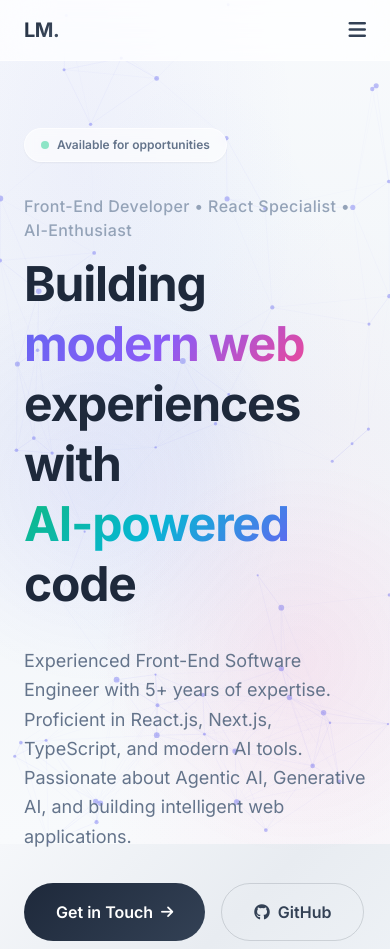
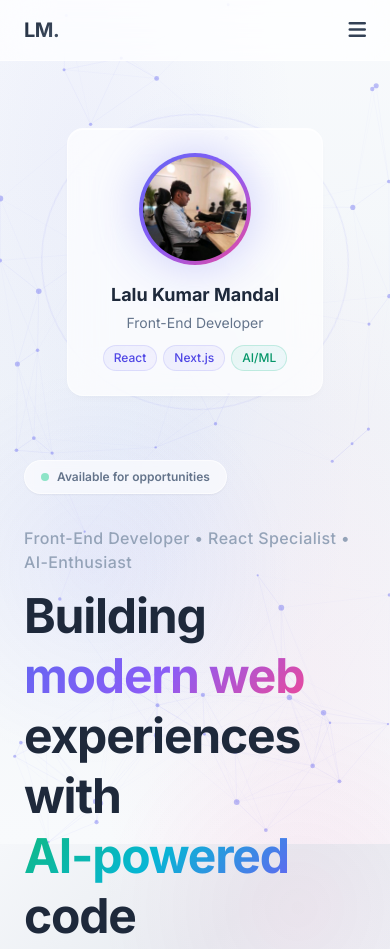
Before and after one commit to lalukumar010356-collab/myportfolio-, a plain HTML site: page index.html in a window 390 px wide. Shown: the top 949 px of the page. Drawn offline with nearby package versions, Linux system fonts and the light colour scheme.

Commit message:
Update index.html

```diff
--- a/index.html
+++ b/index.html
@@ -161,7 +161,7 @@
         }
         .avatar-glow {
             background: linear-gradient(135deg, #6366f1 0%, #8b5cf6 50%, #ec4899 100%);
-            padding: 3px;
+            padding: 4px;
             border-radius: 50%;
             animation: pulse-glow 4s ease-in-out infinite;
         }
@@ -234,6 +234,26 @@
         .ai-icon-bg { background: linear-gradient(135deg, rgba(16,185,129,0.1), rgba(6,182,212,0.1)); }
         .ai-icon-bg-purple { background: linear-gradient(135deg, rgba(139,92,246,0.1), rgba(236,72,153,0.1)); }
         #mobile-menu { backdrop-filter: blur(24px); background: rgba(255,255,255,0.95); }
+
+        /* Avatar image styling */
+        .avatar-img {
+            width: 100%;
+            height: 100%;
+            object-fit: cover;
+            border-radius: 50%;
+        }
+
+        .mobile-avatar-card {
+            display: none;
+        }
+
+        @media (max-width: 1023px) {
+            .mobile-avatar-card {
+                display: flex;
+                justify-content: center;
+                margin-bottom: 2rem;
+            }
+        }
     </style>
 <base target="_blank">
 </head>
@@ -272,6 +292,26 @@
         <div class="max-w-7xl mx-auto px-6 py-32 relative z-10">
             <div class="grid lg:grid-cols-2 gap-16 items-center">
                 <div class="space-y-8">
+
+                    <!-- Mobile Avatar Card -->
+                    <div class="mobile-avatar-card lg:hidden">
+                        <div class="relative w-64">
+                            <div class="orbit-ring absolute inset-[-20px]" style="animation-duration: 25s;"></div>
+                            <div class="card-elegant p-6 rounded-2xl text-center">
+                                <div class="avatar-glow w-28 h-28 mx-auto mb-4 rounded-full">
+                                    <img src="LaluImage.jpeg" alt="Lalu Kumar Mandal" class="avatar-img">
+                                </div>
+                                <h3 class="text-lg font-bold text-slate-800 mb-1">Lalu Kumar Mandal</h3>
+                                <p class="text-slate-500 text-sm mb-3">Front-End Developer</p>
+                                <div class="flex justify-center gap-1.5 flex-wrap">
+                                    <span class="px-2.5 py-1 text-xs rounded-full tag-elegant font-medium">React</span>
+                                    <span class="px-2.5 py-1 text-xs rounded-full tag-elegant font-medium">Next.js</span>
+                                    <span class="px-2.5 py-1 text-xs rounded-full tag-ai font-medium">AI/ML</span>
+                                </div>
+                            </div>
+                        </div>
+                    </div>
+
                     <div class="inline-flex items-center gap-2 px-4 py-2 rounded-full bg-white/60 backdrop-blur-sm border border-white/60 shadow-sm">
                         <span class="w-2 h-2 rounded-full bg-emerald-400 animate-pulse"></span>
                         <span class="text-xs font-semibold text-slate-500">Available for opportunities</span>
@@ -301,15 +341,15 @@
                         <span class="text-sm text-slate-400">Bhopal, India</span>
                     </div>
                 </div>
+
+                <!-- Desktop Avatar Card -->
                 <div class="relative hidden lg:flex items-center justify-center">
                     <div class="relative w-full max-w-md">
                         <div class="orbit-ring absolute inset-[-40px]" style="animation-duration: 25s;"></div>
                         <div class="orbit-ring absolute inset-[-80px]" style="animation-duration: 35s; animation-direction: reverse;"></div>
                         <div class="card-elegant p-10 rounded-3xl text-center relative z-10">
-                            <div class="avatar-glow w-36 h-36 mx-auto mb-8 rounded-full flex items-center justify-center">
-                                <div class="w-full h-full rounded-full bg-white flex items-center justify-center">
-                                    <span class="text-5xl font-bold" style="background: linear-gradient(135deg, #6366f1, #8b5cf6); -webkit-background-clip: text; -webkit-text-fill-color: transparent;">LM</span>
-                                </div>
+                            <div class="avatar-glow w-40 h-40 mx-auto mb-8 rounded-full">
+                                <img src="LaluImage.jpeg" alt="Lalu Kumar Mandal" class="avatar-img">
                             </div>
                             <h3 class="text-2xl font-bold text-slate-800 mb-2">Lalu Kumar Mandal</h3>
                             <p class="text-slate-500 mb-4">Front-End Developer</p>
```
